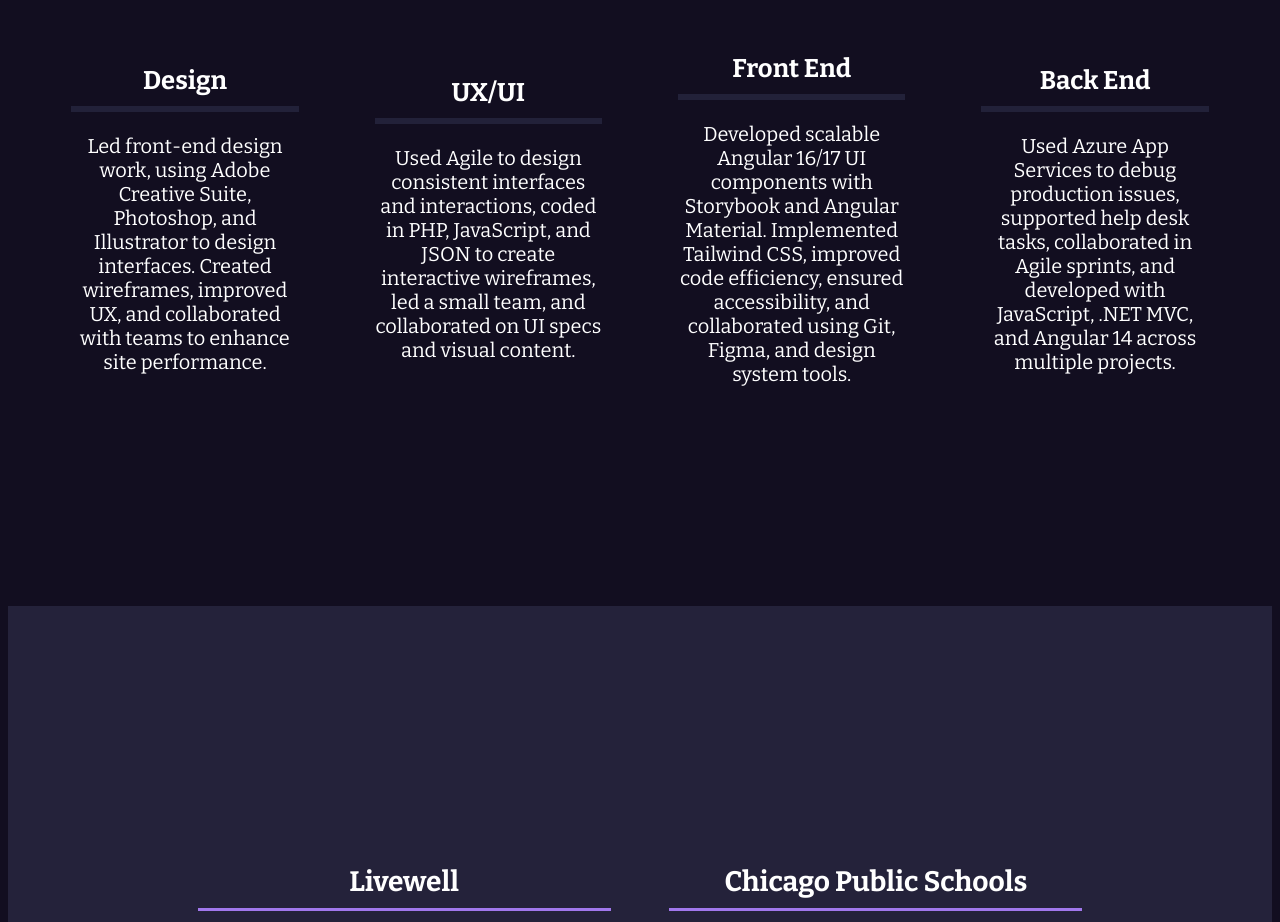
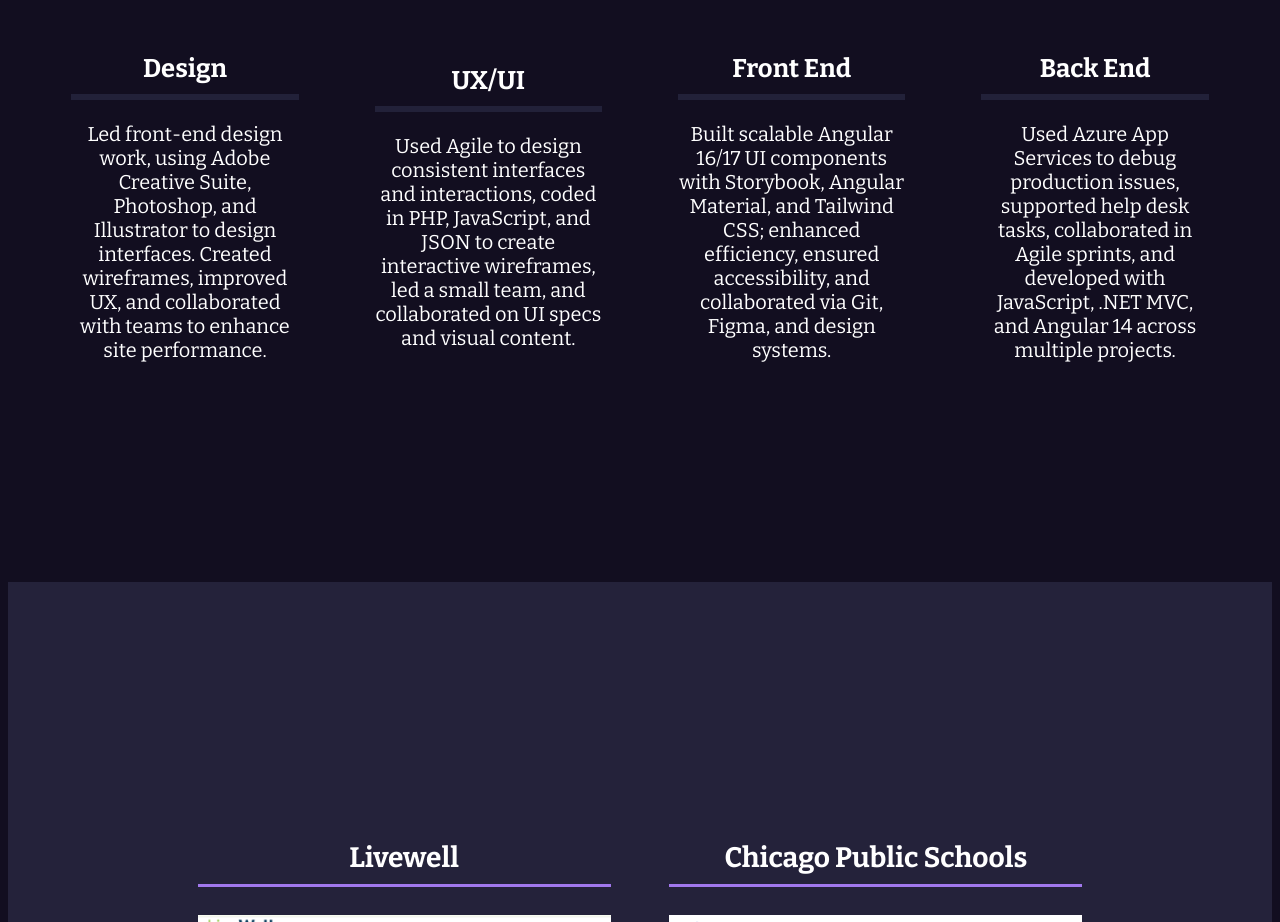
Before and after one commit to mwhitfieldwork/portfolio, a plain HTML site: page index.html in a window 1280 px wide. Shown: the part 1060-1982 px from the top of the page. Drawn offline with nearby package versions, Linux system fonts and the light colour scheme.

Commit message:
fix blurp on website

```diff
--- a/index.html
+++ b/index.html
@@ -46,7 +46,7 @@
         </article>
         <article class="lifecyle-description">
             <h2>Front End</h2>
-            <p>Developed scalable Angular 16/17 UI components with Storybook and Angular Material. Implemented Tailwind CSS, improved code efficiency, ensured accessibility, and collaborated using Git, Figma, and design system tools.</p>
+            <p>Built scalable Angular 16/17 UI components with Storybook, Angular Material, and Tailwind CSS; enhanced efficiency, ensured accessibility, and collaborated via Git, Figma, and design systems.</p>
         </article>
         <article class="lifecyle-description">
             <h2>Back End</h2>
```
